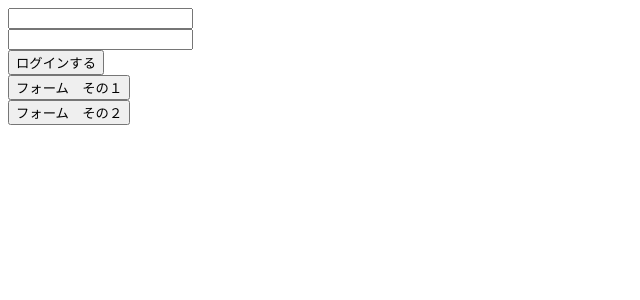
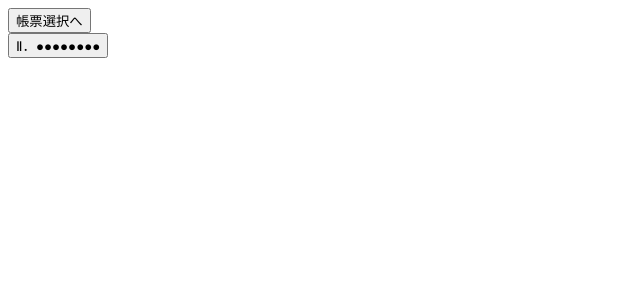
Before and after one commit to naoki-funawatari/pdfform1, a React app: page /inputform1 in a window 1280 px wide. Shown: the top 300 px of the page, without its empty margins (0-640 px from the left). Built offline with nearby package versions, Linux system fonts and the light colour scheme.

Commit message:
画面遷移ができるようになった

```diff
--- a/package.json
+++ b/package.json
@@ -26,6 +26,6 @@
     "history": "^4.10.1",
     "react": "^16.10.2",
     "react-dom": "^16.10.2",
-    "react-router": "^5.1.2"
+    "react-router-dom": "^5.1.2"
   }
 }
--- a/src/index.jsx
+++ b/src/index.jsx
@@ -1,27 +1,17 @@
 import React from 'react';
 import ReactDOM from 'react-dom';
 
-// import ReactRouter from 'react-router';
+import { BrowserRouter, Route } from 'react-router-dom';
 // const Router = ReactRouter.Router;
 // const Route = ReactRouter.Route;
 // const IndexRoute = ReactRouter.IndexRoute;
 // const History = ReactRouter.History;
 
-// import LoginForm from 'D:/Projects/pdfform1/src/loginform.jsx';
-// import SelectForm from 'D:/Projects/pdfform1/src/selectform.jsx';
-import LoginForm from './loginform.jsx';
-import SelectForm from './selectform.jsx';
-
-// var Routes = (
-//     <Route path="/" component={Index}>
-//         <IndexRoute component={Top} />
-//         <Route path="/login" component={Top} />
-//         <Route path="/select" component={Main}>
-//             <IndexRoute component={Body} />
-//             <Route path="/userbox" component={UserBox} />
-//         </Route>
-//     </Route>
-// );
+import LoginForm from './loginform';
+import SelectForm from './selectform';
+import InputForm1 from './inputform1';
+import InputForm2 from './inputform2';
+import InputForm3 from './inputform3';
 
 class App extends React.Component {
     constructor(props) {
@@ -30,10 +20,16 @@ class App extends React.Component {
     }
     render() {
         return (
-            <div>
-                <LoginForm />
-                <SelectForm />
-            </div>);
+            <BrowserRouter>
+                <div>
+                    <Route exact path='/' component={LoginForm} />
+                    <Route path='/selectform' component={SelectForm} />
+                    <Route path='/inputform1' component={InputForm1} />
+                    <Route path='/inputform2' component={InputForm2} />
+                    <Route path='/inputform3' component={InputForm3} />
+                </div>
+            </BrowserRouter>
+        );
     }
 }
 
--- /dev/null
+++ b/src/inputform1.jsx
@@ -0,0 +1,22 @@
+import React from 'react';
+import { Link } from 'react-router-dom';
+
+export default class InputForm1 extends React.Component {
+    constructor(props) {
+        super(props);
+        this.state = {};
+    }
+    render() {
+        return (
+            <div>
+                <Link to='/selectform'>
+                    <button>帳票選択へ</button>
+                </Link>
+                <br />
+                <Link to='/inputform2'>
+                    <button>Ⅱ．●●●●●●●●</button>
+                </Link>
+            </div>
+        );
+    }
+}
--- /dev/null
+++ b/src/inputform2.jsx
@@ -0,0 +1,26 @@
+import React from 'react';
+import { Link } from 'react-router-dom';
+
+export default class InputForm2 extends React.Component {
+    constructor(props) {
+        super(props);
+        this.state = {};
+    }
+    render() {
+        return (
+            <div>
+                <Link to='/selectform'>
+                    <button>帳票選択へ</button>
+                </Link>
+                <br />
+                <Link to='/inputform1'>
+                    <button>Ⅰ．●●●●●●●●</button>
+                </Link>
+                <br />
+                <Link to='/inputform3'>
+                    <button>Ⅲ．●●●●●●●●</button>
+                </Link>
+            </div>
+        );
+    }
+}
--- /dev/null
+++ b/src/inputform3.jsx
@@ -0,0 +1,22 @@
+import React from 'react';
+import { Link } from 'react-router-dom';
+
+export default class InputForm3 extends React.Component {
+    constructor(props) {
+        super(props);
+        this.state = {};
+    }
+    render() {
+        return (
+            <div>
+                <Link to='/selectform'>
+                    <button>帳票選択へ</button>
+                </Link>
+                <br />
+                <Link to='/inputform2'>
+                    <button>Ⅱ．●●●●●●●●</button>
+                </Link>
+            </div>
+        );
+    }
+}
--- a/src/loginform.jsx
+++ b/src/loginform.jsx
@@ -1,4 +1,5 @@
 import React from 'react';
+import { Link } from 'react-router-dom';
 
 export default class LoginForm extends React.Component {
     constructor(props) {
@@ -12,8 +13,10 @@ export default class LoginForm extends React.Component {
                 <br />
                 <input type="password" name="" id="" />
                 <br />
-                <button>ログインする</button>
-            </div>
+                <Link to='/selectform'>
+                    <button>ログインする</button>
+                </Link>
+            </div >
         );
     }
 }
--- a/src/selectform.jsx
+++ b/src/selectform.jsx
@@ -1,4 +1,5 @@
 import React from 'react';
+import { Link } from 'react-router-dom';
 
 export default class SelectForm extends React.Component {
     constructor(props) {
@@ -8,7 +9,9 @@ export default class SelectForm extends React.Component {
     render() {
         return (
             <div>
-                <button>フォーム　その１</button>
+                <Link to='/inputform1'>
+                    <button>フォーム　その１</button>
+                </Link>
                 <br />
                 <button>フォーム　その２</button>
             </div>
```
Also changed, not shown: 2 other files (tests, documents, lock files or other folders).
